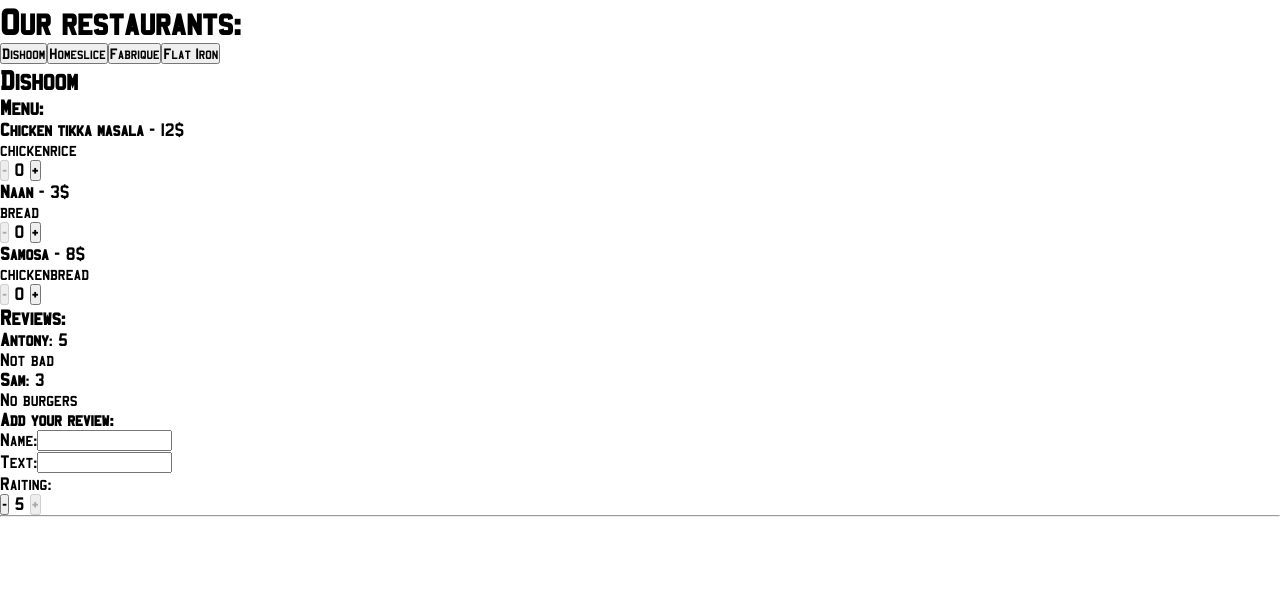
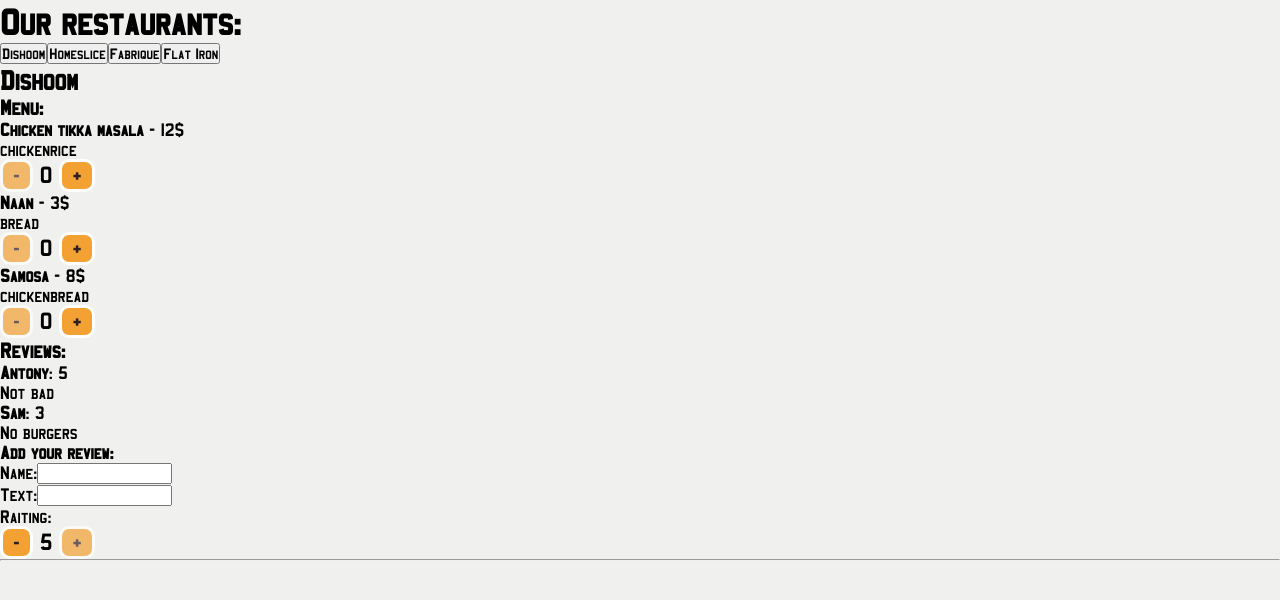
Before and after one commit to OKozmovskaia/thuis_eten, a React (Vite) app: page / in a window 1280 px wide. Both pictures are taken after a click on the button "Dishoom". Shown: the top 600 px of the page. Built offline with nearby package versions, Linux system fonts and the light colour scheme.

Commit message:
Add style to Counter

```diff
--- a/src/components/counter/component.jsx
+++ b/src/components/counter/component.jsx
@@ -1,11 +1,21 @@
+import styles from "./styles.module.css";
+
 export const Counter = ({ value, increment, decrement, min, max }) => {
   return (
     <div>
-      <button onClick={decrement} disabled={value <= min}>
+      <button
+        className={styles.button}
+        onClick={decrement}
+        disabled={value <= min}
+      >
         -
       </button>
-      <span> {value} </span>
-      <button onClick={increment} disabled={value >= max}>
+      <span className={styles.value}> {value} </span>
+      <button
+        className={styles.button}
+        onClick={increment}
+        disabled={value >= max}
+      >
         +
       </button>
     </div>
--- /dev/null
+++ b/src/components/counter/styles.module.css
@@ -0,0 +1,24 @@
+.button {
+  padding: 2px 10px;
+  margin: auto;
+  border: solid var(--white) 3px;
+  border-radius: 10px;
+  color: var(--black);
+  background-color: var(--orange);
+  font-size: 1.1em;
+  cursor: pointer;
+}
+
+.button:hover {
+  box-shadow: var(--box-shadow);
+  background-color: var(--orange-dark);
+}
+
+.button:disabled {
+  opacity: 0.7;
+  cursor: auto;
+}
+
+.value {
+  font-size: 1.3em;
+}
--- a/src/styles/index.css
+++ b/src/styles/index.css
@@ -11,6 +11,12 @@
   --background-secondary: #eeefdf;
   --yellow: #f5cf6f;
   --orange: #f4a133;
+  --orange-dark: #f19d30;
   --black: #2e1f22;
   --white: #fefffe;
+  --box-shadow: rgba(0, 0, 0, 0.16) 0px 1px 4px;
 }
+
+html {
+  background-color: var(--background-primary);
+}
```
